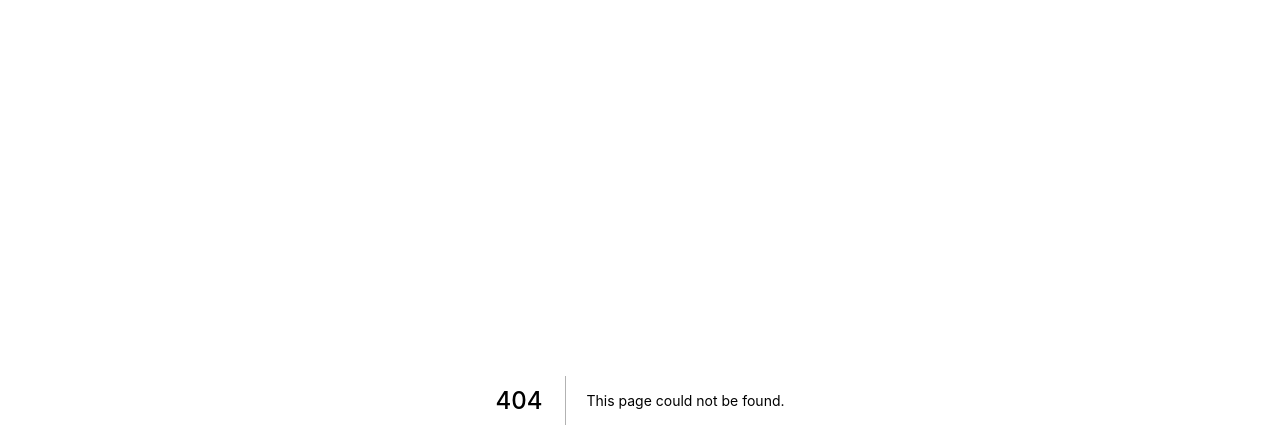
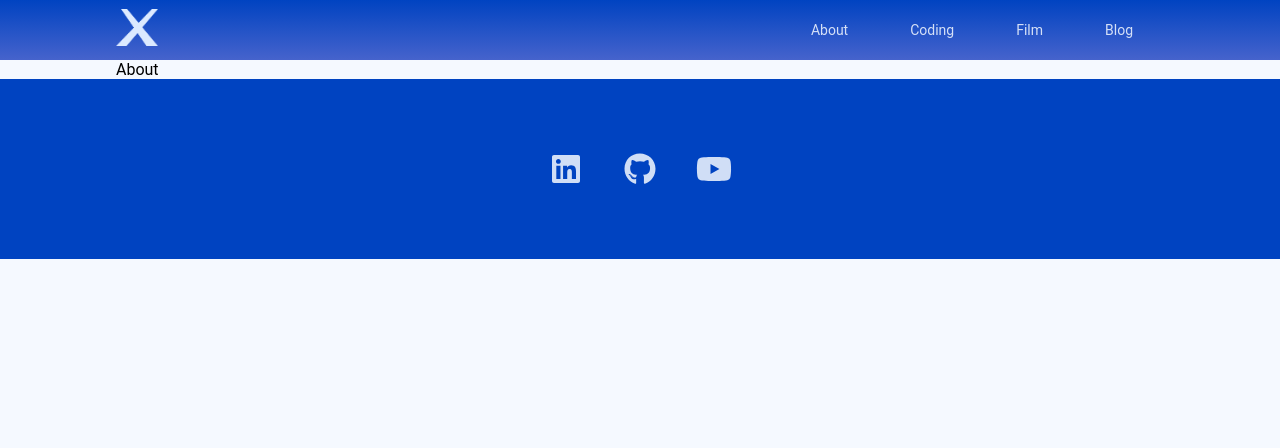
Before and after one commit to haoming29/haoming-meng-homepage, a Next.js app: page /about in a window 1280 px wide. Before the commit this address had no page. Shown: the top 448 px of the page. Built offline with nearby package versions, Linux system fonts and the light colour scheme.

Commit message:
feat: navbar, routing, layout

```diff
--- a/components/Home/GridBox.jsx
+++ b/components/Home/GridBox.jsx
@@ -6,7 +6,7 @@ const GridBox = ({ src, link, size, name, type }) => {
   return (
     <div className={`${styles.gridbox}`}>
       <div className={styles.imageContainer}>
-        <Image className={styles.image} src={src} alt=" " layout="fill" />
+        {/* <Image className={styles.image} src={src} alt=" " layout="fill" /> */}
       </div>
       <div className={styles.texts}>
         <div className={styles.name}>{name}</div>
--- a/components/NavBar.jsx
+++ b/components/NavBar.jsx
@@ -1,21 +1,38 @@
-import React from "react";
+import { useRouter } from "next/router";
 import Image from "next/image";
 import { navbar } from "../config";
 import styles from "./NavBar.module.css";
 import logo from "../public/portfolio-website-logo.png";
+import Link from "next/link";
 
-const NavBar = () => {
+const NavBar = ({ dark }) => {
+  const router = useRouter();
+
   return (
+    <div className={`${dark && styles.navbarDark}`}>
       <div className={`${styles.navbar} container`}>
         <div className={styles.navbarImageContainer}>
-        <Image src={logo} alt="logo" className={styles.navbarImage} />
+          <Link href={"/"} passHref={true}>
+            <Image
+              src={logo}
+              alt="logo"
+              className={`link ${styles.navbarImage}`}
+            />
+          </Link>
         </div>
         <div className={styles.navbarLinks}>
           {navbar.map((item) => (
-          <div key={item.path} className={`${styles.navbarLink} link`}>
+            <Link key={item.path} href={item.path}>
+              <a
+                className={`${styles.navbarLink} link ${
+                  router.pathname === item.path && styles.navbarCurrent
+                }`}
+              >
                 {item.name}
+              </a>
+            </Link>
+          ))}
         </div>
-        ))}
       </div>
     </div>
   );
--- a/components/NavBar.module.css
+++ b/components/NavBar.module.css
@@ -2,6 +2,10 @@
   display: flex;
   height: 60px;
   align-items: center;
+}
+
+.navbarDark {
+  background: linear-gradient(180deg, #0043c1 0%, #4663cc 100%);
 }
 
 .navbarLinks {
@@ -10,7 +14,7 @@
   justify-content: right;
 }
 
-.navbarLink {
+a.navbarLink {
   margin: 0 31px;
   font-size: 14px;
   font-weight: 400;
@@ -24,6 +28,11 @@
   color: white;
 }
 
+.navbarCurrent {
+  font-weight: 700;
+  color: white;
+}
+
 .navbarImageContainer {
   height: 42px;
   aspect-ratio: 1;
--- /dev/null
+++ b/components/layouts/MajorLayout.jsx
@@ -0,0 +1,28 @@
+import Head from "next/head";
+import Footer from "../Footer";
+import NavBar from "../NavBar";
+import styles from "./MajorLayout.module.css";
+
+const MajorLayout = ({ title, description, children }) => {
+  return (
+    <div>
+      <Head>
+        <title>{title ?? "Haoming Meng Homepage"}</title>
+        <meta
+          name="description"
+          content={description ?? "This is the homepage of Haoming Meng"}
+        />
+        <link rel="icon" href="/favicon.ico" />
+      </Head>
+
+      <header>
+        <NavBar dark={true} />
+      </header>
+
+      <main>{children}</main>
+      <Footer />
+    </div>
+  );
+};
+
+export default MajorLayout;
--- /dev/null
+++ b/pages/about.js
@@ -0,0 +1,12 @@
+import React from "react";
+import MajorLayout from "../components/layouts/MajorLayout";
+
+const about = () => {
+  return (
+    <MajorLayout>
+      <div className="container">About</div>
+    </MajorLayout>
+  );
+};
+
+export default about;
```
Also changed, not shown: components/layouts/MajorLayout.module.css (added). Lines whose indentation alone changed are shown as unchanged.
